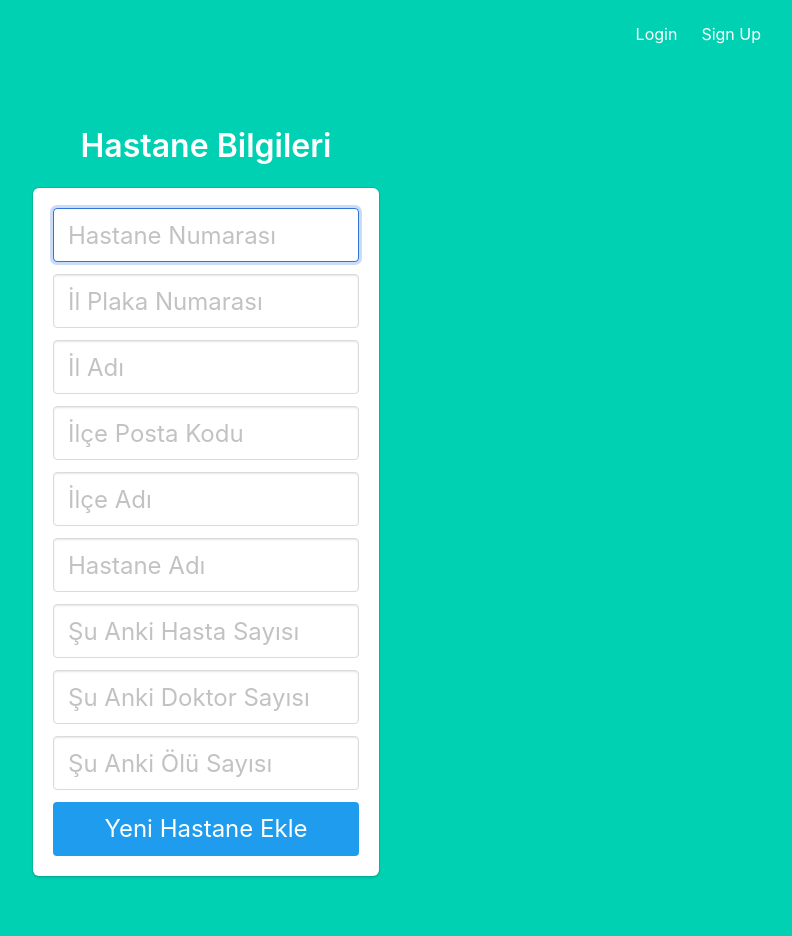
After one commit to ibahadiraltun/Bil372_COVID-takip, a Python web app: template templates/hospitals.html in a window 1280 px wide. The commit adds this page. Shown: the whole page, without its empty margins (434-1226 px from the left). Run offline with Jinja, Linux system fonts and the light colour scheme; the template is opened without the code that fills it, so the values that code supplies are empty; some libraries are stand-ins or nearby versions.

Commit message:
Added hospital insertion system. Modified db definition to insure compatibility.

```diff
--- a/templates/base.html
+++ b/templates/base.html
@@ -83,6 +83,12 @@
                             <a href="{{ url_for('auth.logout') }}" class="navbar-item">
                                 Logout
                             </a>
+                            <a href="{{ url_for('main.medicinelists') }}" class="navbar-item">
+                                Vaka İlaç Listeleri
+                            </a>
+                            <a href="{{ url_for('main.hospitals') }}" class="navbar-item">
+                                Hastane İşlemleri
+                            </a>
                             {% endif %}
                         </div>
                     </div>
--- /dev/null
+++ b/templates/hospitals.html
@@ -0,0 +1,72 @@
+{% extends "base.html" %}
+{% block content %}
+<div class="column is-4 is-offset-4">
+    <h3 class="title">Hastane Bilgileri</h3>
+    <div class="box">
+        {% with messages = get_flashed_messages() %}
+        {% if messages %}
+            <div class="notification is-danger">
+                {{ messages[0] }}
+        {% endif %}
+        {% endwith %}
+        <form action="/hospitals" method="POST">
+
+            <div class="field">
+                <div class="control">
+                    <input class="input is-large" type="text" name="hastaneno" placeholder="Hastane Numarası" autofocus="" required>
+                </div>
+            </div>
+
+            <div class="field">
+                <div class="control">
+                    <input class="input is-large" type="text" name="plakano" placeholder="İl Plaka Numarası" required>
+                </div>
+            </div>
+
+            <div class="field">
+                <div class="control">
+                    <input class="input is-large" type="text" name="ilismi" placeholder="İl Adı" required>
+                </div>
+            </div>
+
+            <div class="field">
+                <div class="control">
+                    <input class="input is-large" type="text" name="postakodu" placeholder="İlçe Posta Kodu" required>
+                </div>
+            </div>
+
+            <div class="field">
+                <div class="control">
+                    <input class="input is-large" type="text" name="ilceismi" placeholder="İlçe Adı" required>
+                </div>
+            </div>
+
+            <div class="field">
+                <div class="control">
+                    <input class="input is-large" type="text" name="isim" placeholder="Hastane Adı" required>
+                </div>
+            </div>
+
+            <div class="field">
+                <div class="control">
+                    <input class="input is-large" type="number" name="hastasayisi" placeholder="Şu Anki Hasta Sayısı" required>
+                </div>
+            </div>
+
+            <div class="field">
+                <div class="control">
+                    <input class="input is-large" type="number" name="doktorsayisi" placeholder="Şu Anki Doktor Sayısı" required>
+                </div>
+            </div>
+
+            <div class="field">
+                <div class="control">
+                    <input class="input is-large" type="number" name="olusayisi" placeholder="Şu Anki Ölü Sayısı" required>
+                </div>
+            </div>
+
+            <button class="button is-block is-info is-large is-fullwidth">Yeni Hastane Ekle</button>
+        </form>
+    </div>
+</div>
+{% endblock %}
--- a/templates/signup.html
+++ b/templates/signup.html
@@ -60,7 +60,13 @@
                     <input class="input is-large" type="text" name="pkodu" placeholder="Posta Kodu" required>
                 </div>
             </div>
+            <div class="field">
+            <input type="checkbox" id="doktor" name="doktor" value="1" style="height: 20px; width: 20px">
+                <label for="vehicle2" style="height: 30px"> Doktor</label><br>
+            <input type="checkbox" id="hemsire" name="hemsire" value="2" style="height: 20px; width: 20px">
+                <label for="vehicle2" style="height: 30px"> Hemsire </label><br>
 
+            </div>
             <button class="button is-block is-info is-large is-fullwidth">Kayıt Ol</button>
         </form>
     </div>
```
Also changed, not shown: main.py (+67 -0 lines).
